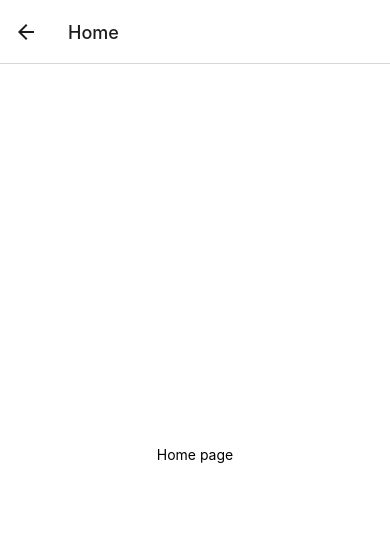
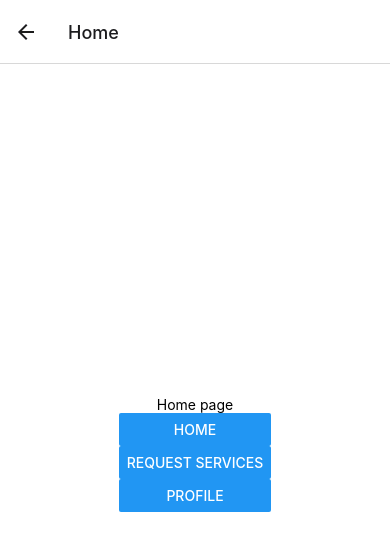
Before and after one commit to samanthatuhseng/Ello, a React Native app: screen / in a window 390 px wide. Both pictures are taken after a click on the button "LOGIN WITH GOOGLE". Shown: the top 550 px of the page. Built offline with nearby package versions, Linux system fonts and the light colour scheme.

Commit message:
Worked on navigation component

```diff
--- a/App.js
+++ b/App.js
@@ -8,37 +8,6 @@ import { Alert, StyleSheet, Button, Text, View } from 'react-native';
 
 const Stack = createNativeStackNavigator();
 
-// import Welcome from './assets/components/testcomponent'
-
-// SAM READ THIS: https://reactjs.org/docs/components-and-props.html
-// const Sam = () => {
-//   return (
-//     <View>
-//       <Button onPress={() => Alert.alert("I got clicked!")} title="Click me!" color="#000" accessibilityLabel="Click me to learn more about what I do!"/>
-//     </View>
-//   )
-// }
-
-// const SamPonent = () => {
-//   return (
-//     <View>
-//       <Sam/>
-//       <Sam/>
-//       <Sam/>
-//     </View>
-//   )
-// }
-
-// export default function App() {
-//   return (
-//     <View style={styles.container}>
-//       <Text>Ello</Text>
-//       {/* <SamPonent/> */}
-//       <StatusBar style="auto" />
-//     </View>
-//   );
-// }
-
 const styles = StyleSheet.create({
   container: {
     flex: 1,
@@ -46,8 +15,20 @@ const styles = StyleSheet.create({
     alignItems: 'center',
     justifyContent: 'center',
   },
+
 });
+// Components
+// const NavigationBar = ({ navigation }) => {
+//   return (
+//     <View>
+//       <Button title="Home" onPress={() => navigation.navigate('Home')}></Button>
+//       <Button title="Request Services"></Button>
+//       <Button title="Profile" onPress={() => navigation.navigate('Profile')}></Button>
+//     </View>
+//   )
+// }
 
+// Pages
 
 const Login = ({ navigation }) => {
   {/*Button not linked yet, just takes u to home page to prove it works!*/}
@@ -55,6 +36,7 @@ const Login = ({ navigation }) => {
     <View style={styles.container}>
       <Text>Ello</Text>
       <Button title="Login with Google" onPress={() => navigation.navigate('Home')}></Button>
+
       <StatusBar style="auto" />
     </View>
   );
@@ -64,6 +46,28 @@ const Home = ({ navigation }) => {
   return (
     <View style={styles.container}>
       <Text>Home page</Text>
+
+      <View>
+        <Button title="Home" onPress={() => navigation.navigate('Home')}></Button>
+        <Button title="Request Services"></Button>
+        <Button title="Profile" onPress={() => navigation.navigate('Profile')}></Button>
+      </View>
+      <StatusBar style="auto" />
+    </View>
+  );
+};
+
+const Profile = ({ navigation }) => {
+  return (
+    <View>
+      <Text>Profile</Text>
+
+      {/* <NavigationBar/> */}
+      <View>
+        <Button title="Home" onPress={() => navigation.navigate('Home')}></Button>
+        <Button title="Request Services"></Button>
+        <Button title="Profile" onPress={() => navigation.navigate('Profile')}></Button>
+      </View>
       <StatusBar style="auto" />
     </View>
   );
@@ -75,6 +79,7 @@ const App = () => {
       <Stack.Navigator>
         <Stack.Screen name = "Login" component = {Login}/>
         <Stack.Screen name = "Home" component = {Home}/>
+        <Stack.Screen name = "Profile" component = {Profile}/>
       </Stack.Navigator>
     </NavigationContainer>
   );
```
